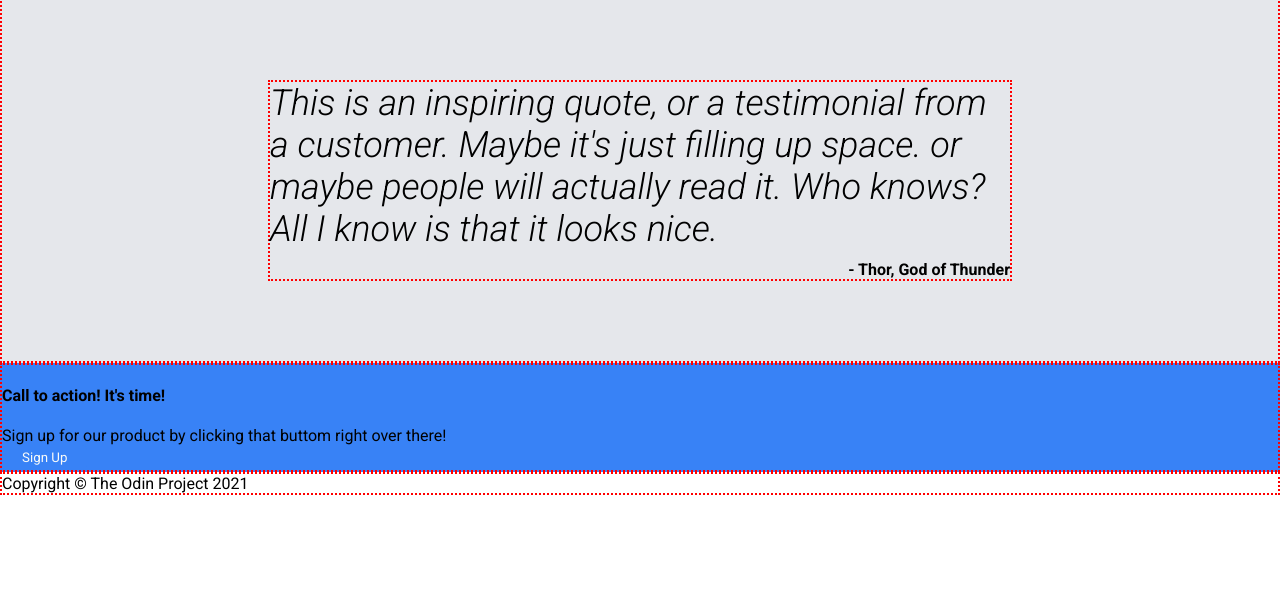
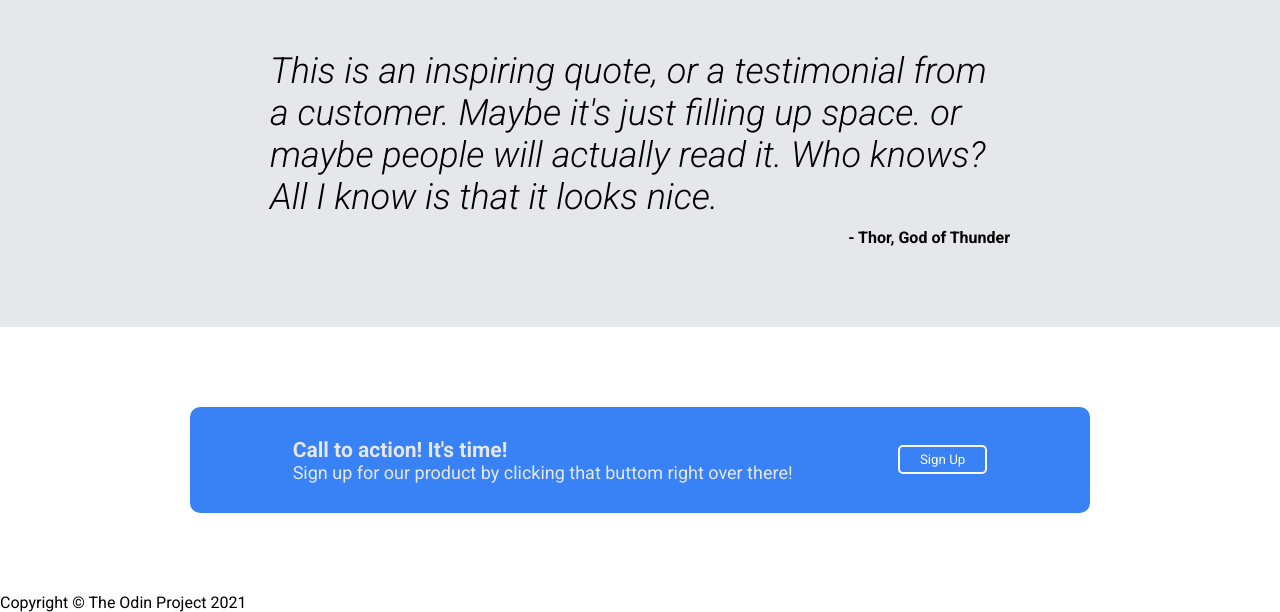
Before and after one commit to Sunbearian/landing-page, a plain HTML site: page index.html in a window 1280 px wide. Shown: the part 704-1316 px from the top of the page. Before the commit the page ends 1199 px from the top, so only its background shows below. Drawn offline with Linux system fonts and the light colour scheme.

Commit message:
Aligned and styled the call to action section

```diff
--- a/index.html
+++ b/index.html
@@ -54,11 +54,16 @@
             <p class="quote-thor">- Thor, God of Thunder</p>
         </div>
     </div>
+        <div class="call-section">
         <div class="call-to-action">
-            <h4>Call to action! It's time!</h4>
+            <div class="call-text secondary-text">
+            <h3>Call to action! It's time!</h3>
             <p>Sign up for our product by clicking that buttom right over there!</p>
-            <button>Sign Up</button>
         </div>
+            <button class="button-whitebg">Sign Up</button>
+
+    </div>
+    </div>
         <footer>
             <div>Copyright © The Odin Project 2021</div>
         </footer>
--- a/style.css
+++ b/style.css
@@ -105,12 +105,6 @@ button {
     border-radius: 10px;
 }
 
-.call-to-action {
-    background-color: #3882F6;
-    display: block;
-    margin: auto;
-
-}
 
 .quote-section {
     display: flex;
@@ -141,17 +135,43 @@ button {
 }
 
 
+.call-section {
+    display: flex;
+    max-width: 1280px;
+    justify-content: center;
+    padding: 80px 120px;
 
+}
 
+.call-to-action {
+    background-color: #3882F6;
+    display: flex;
+    justify-content: space-around;
+    padding: 30px 50px;
+    border-radius: 10px;
+    width: 800px;
+}
+
+.button-whitebg {
+    border: 2px;
+    border-color: #F9FAF8;
+    border-style: solid;
+    height: fit-content;
+    align-self: center;
+}
 
 p {
     margin: 0;
 }
 
+h3 {
+    margin: 0;
+}
 
-
+/*
 div {
     border: 2px;
     border-color: red;
     border-style: dotted;
 }
+*/
```
